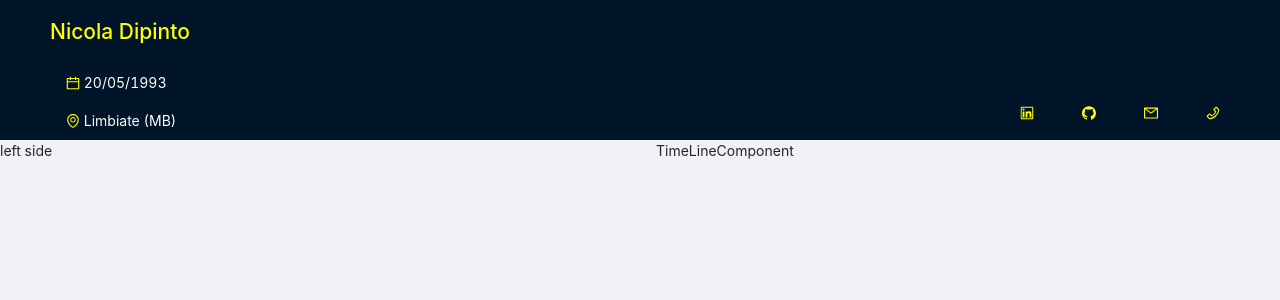
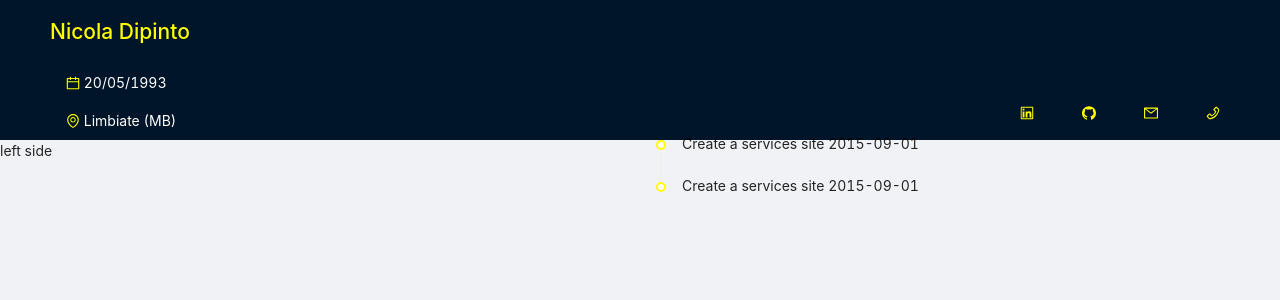
Before and after one commit to NicolaDipintoDev/cv.assignment, a React (Create React App) app in the folder cv-assignment/: page / in a window 1280 px wide. Shown: the top 300 px of the page. Built offline with nearby package versions, Linux system fonts and the light colour scheme.

Commit message:
add temp TimeLineItems

```diff
--- a/cv-assignment/src/components/Content/container/rightSide/TimeLineComponent.js
+++ b/cv-assignment/src/components/Content/container/rightSide/TimeLineComponent.js
@@ -1,7 +1,15 @@
 import React from "react";
+import { Timeline } from "antd";
 
 const TimeLineComponent = () => (
-  <div>TimeLineComponent</div>
+  <Timeline>
+    <Timeline.Item color="yellow">
+      Create a services site 2015-09-01
+    </Timeline.Item>
+    <Timeline.Item color="yellow">
+      Create a services site 2015-09-01
+    </Timeline.Item>
+  </Timeline>
 );
 
 export default TimeLineComponent;
```
